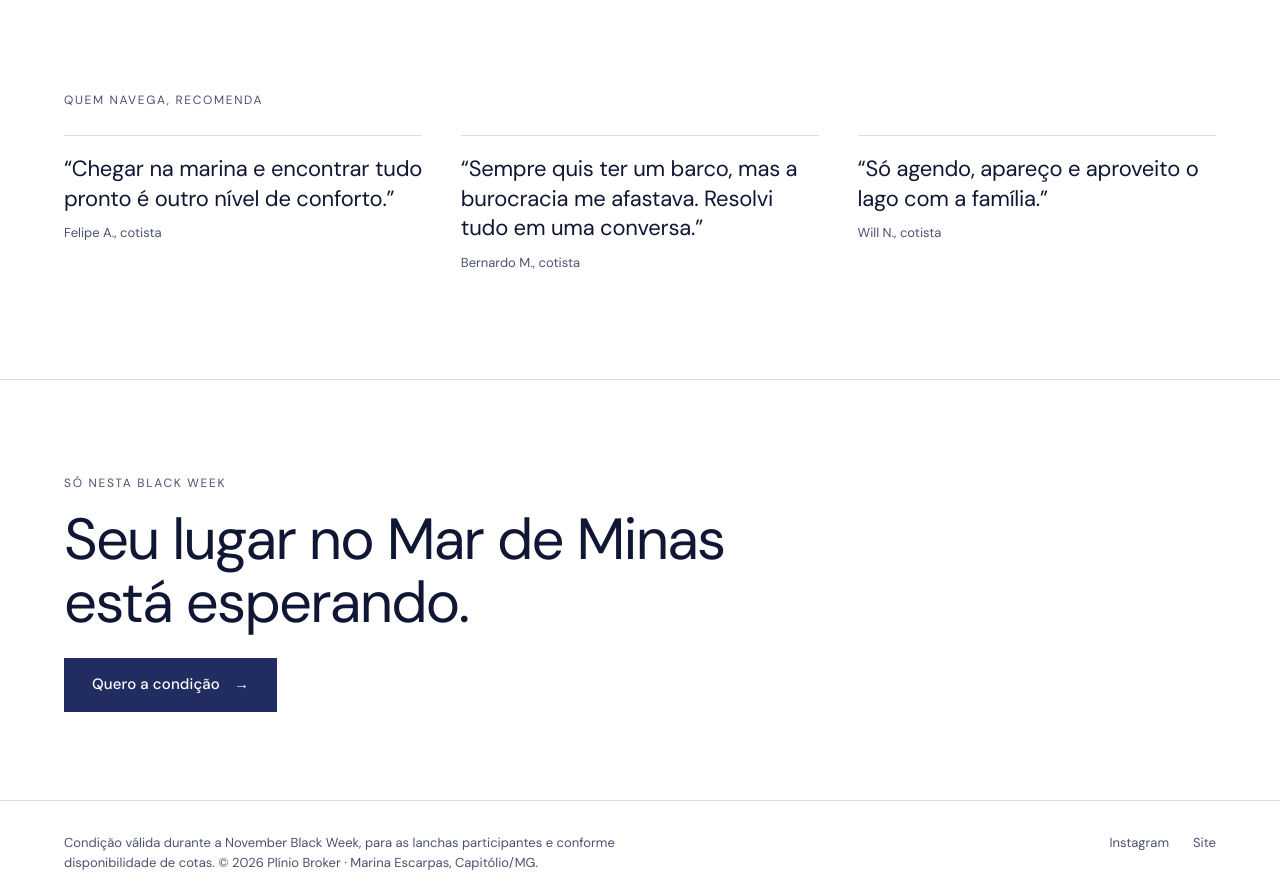
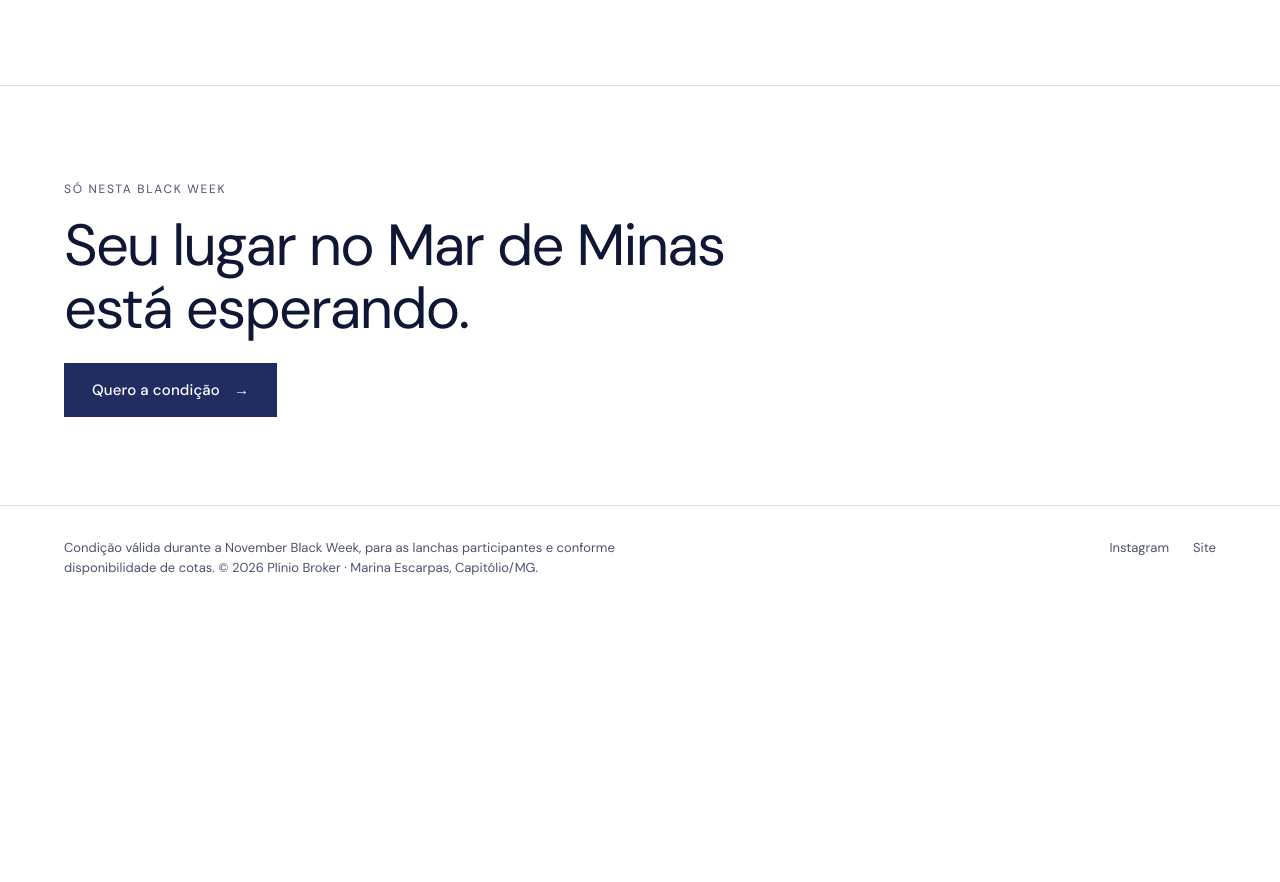
Before and after one commit to 3dubitencourt/lp-plinio-black, a plain HTML site: page index.html in a window 1280 px wide. Shown: the part 1881-2763 px from the top of the page. After the commit the page ends 2499 px from the top, so only its background shows below. Drawn offline with Linux system fonts and the light colour scheme.

Commit message:
Tira a seção de depoimentos
Co-Authored-By: Claude Opus 5.5 <noreply@anthropic.com>

```diff
--- a/index.html
+++ b/index.html
@@ -245,15 +245,6 @@
     </div>
   </section>
 
-  <section class="depo">
-    <span class="label">Quem navega, recomenda</span>
-    <div class="depos">
-      <blockquote><p>“Chegar na marina e encontrar tudo pronto é outro nível de conforto.”</p><cite>Felipe A., cotista</cite></blockquote>
-      <blockquote><p>“Sempre quis ter um barco, mas a burocracia me afastava. Resolvi tudo em uma conversa.”</p><cite>Bernardo M., cotista</cite></blockquote>
-      <blockquote><p>“Só agendo, apareço e aproveito o lago com a família.”</p><cite>Will N., cotista</cite></blockquote>
-    </div>
-  </section>
-
   <section class="fim">
     <span class="label">Só nesta Black Week</span>
     <h2>Seu lugar no Mar de Minas está esperando.</h2>
```
